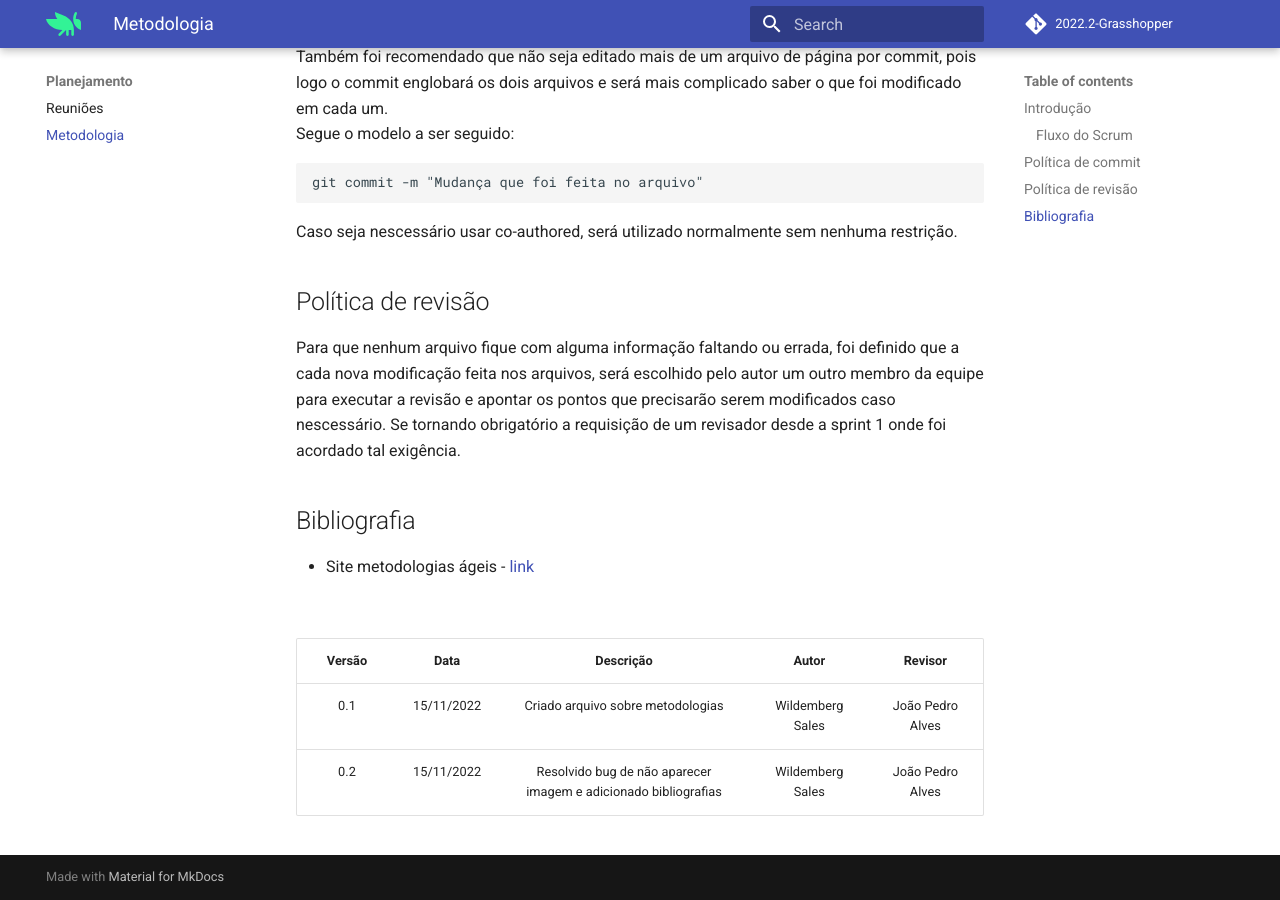
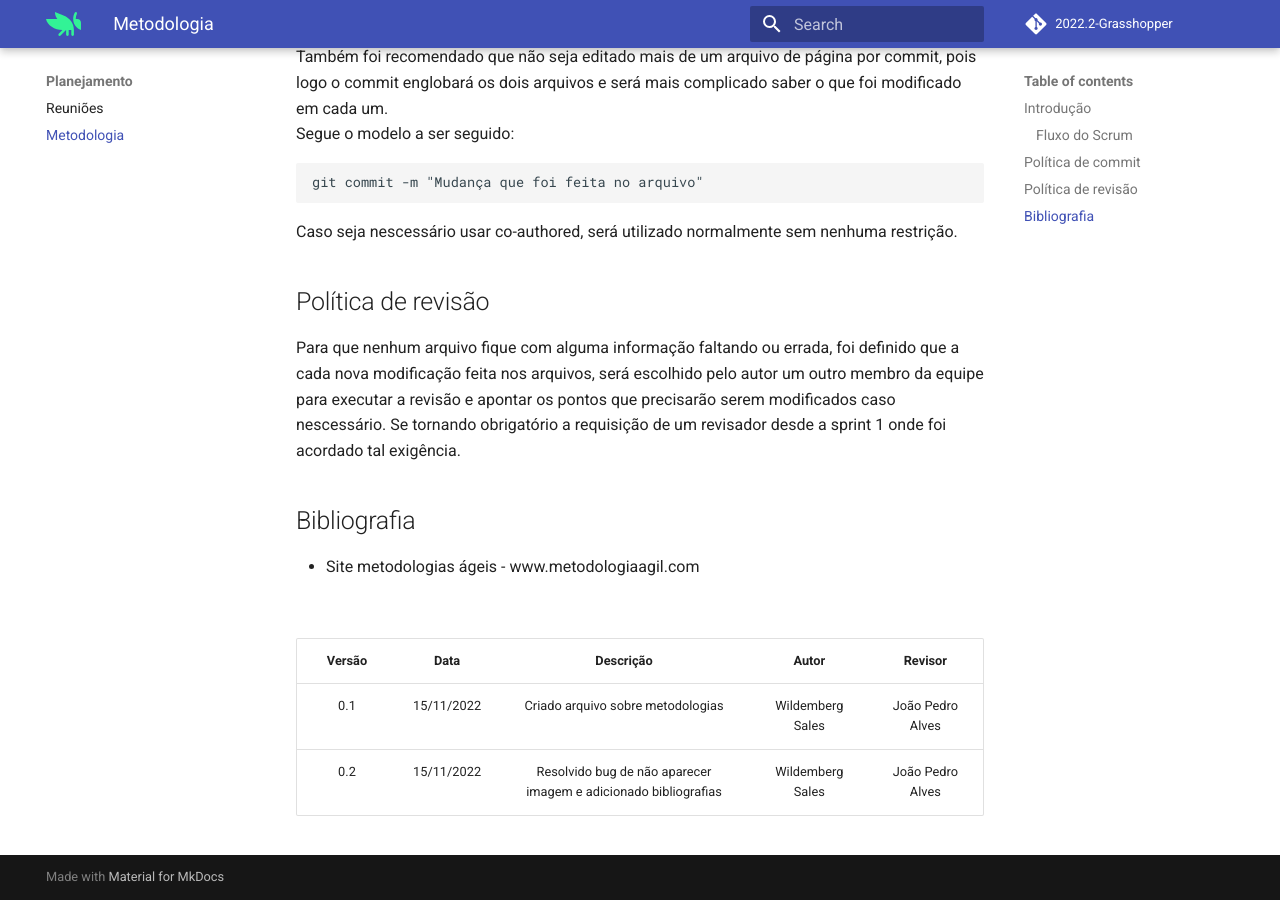
Before and after one commit to Requisitos-de-Software/2022.2-Grasshopper, an MkDocs documentation site: the page built from docs/planning/metodologia.md, in a window 1280 px wide and 900 px high, scrolled down 1155 px. Built offline with MkDocs 1.6.1 and Material for MkDocs 9.7.7, drawn with Linux system fonts in a browser that asks for light colours; comment, search, counter and statistics services are not loaded.

Commit message:
Resolvido bug de não aparecer imagem e adicionado bibliografias

```diff
--- a/docs/planning/metodologia.md
+++ b/docs/planning/metodologia.md
@@ -30,7 +30,7 @@ Caso seja nescessário usar co-authored, será utilizado normalmente sem nenhuma
 Para que nenhum arquivo fique com alguma informação faltando ou errada, foi definido que a cada nova modificação feita nos arquivos, será escolhido pelo autor um outro membro da equipe para executar a revisão e apontar os pontos que precisarão serem modificados caso nescessário. Se tornando obrigatório a requisição de um revisador desde a sprint 1 onde foi acordado tal exigência.
 
 ## Bibliografia
-- Site metodologias ágeis - [link](metodologiaagil.com)
+- Site metodologias ágeis - www.metodologiaagil.com
 
 </br>
 
```
